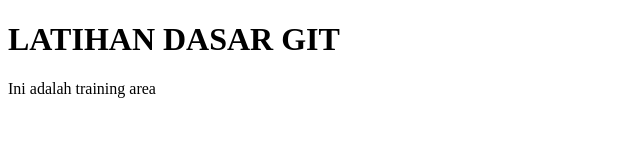
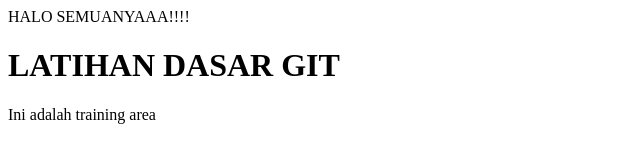
Before and after one commit to VIZO2314/TrainingArea, a plain HTML site: page index.html in a window 1280 px wide. Shown: the whole page, without its empty margins (0-640 px from the left). Drawn offline with Linux system fonts and the light colour scheme.

Commit message:
menambahkan header

```diff
--- a/index.html
+++ b/index.html
@@ -6,6 +6,7 @@
     <title>Latihan Git Dasar</title>
 </head>
 <body>
+    <header>HALO SEMUANYAAA!!!!</header>
     <h1>LATIHAN DASAR GIT</h1>
     <p>Ini adalah training area</p>
 </body>
```
